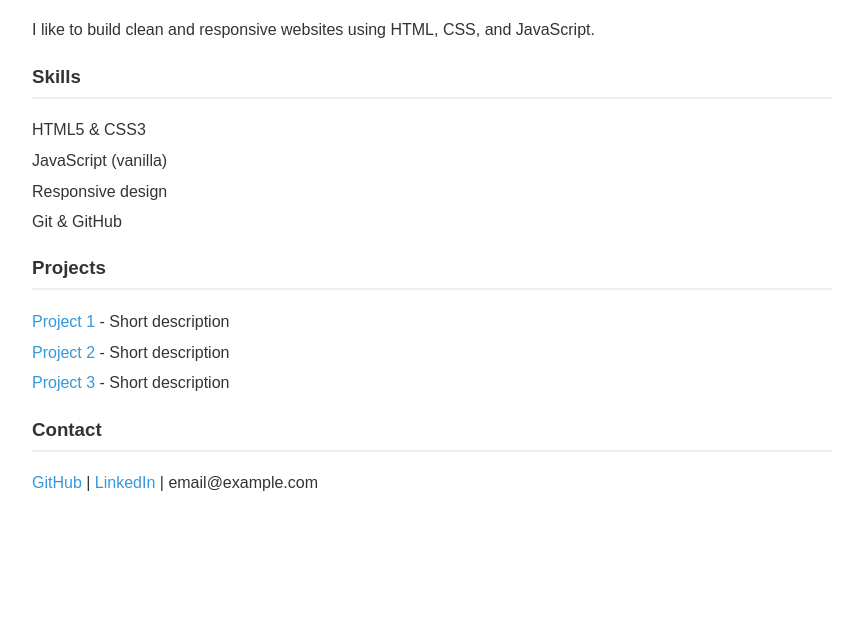
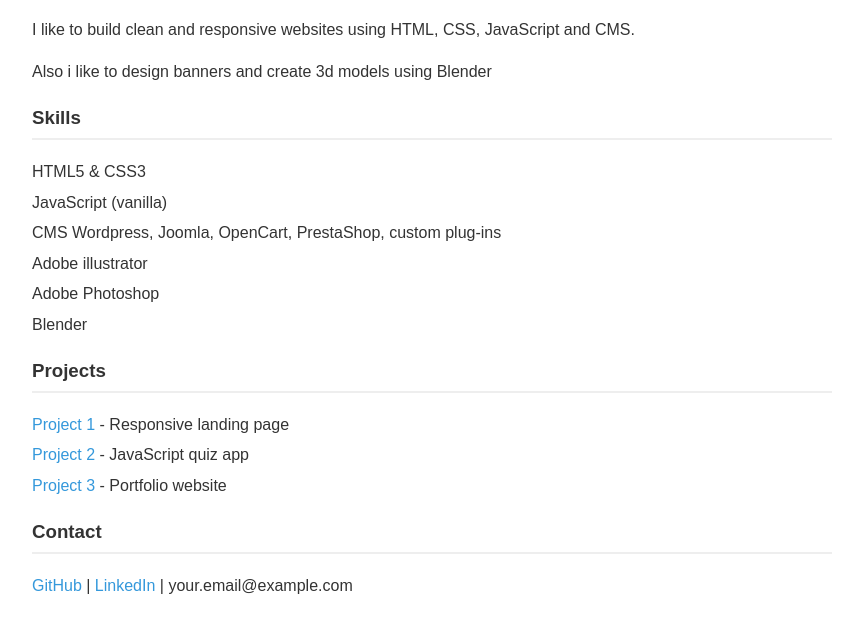
Before and after one commit to Dina-Dm/Dina-Dm.github.io, a plain HTML site: page index.html in a window 1280 px wide. Shown: the part 155-788 px from the top of the page, without its empty margins (208-1071 px from the left). Drawn offline with Linux system fonts and the light colour scheme.

Commit message:
updated content and sections
Updated the content and structure of the index.html file, adding new skills, projects, and contact information.

```diff
--- a/index.html
+++ b/index.html
@@ -1,47 +1,54 @@
 <!DOCTYPE html>
 <html lang="en">
 <head>
-  <meta charset="UTF-8" />
-  <meta name="viewport" content="width=device-width, initial-scale=1.0" />
-  <title>Dina Damianaki | web Developer</title>
-  <link rel="stylesheet" href="style.css" />
+  <meta charset="UTF-8">
+  <meta name="viewport" content="width=device-width, initial-scale=1.0">
+  <title>Dina Damianaki | Frontend Developer</title>
+  <link rel="stylesheet" href="style.css">
 </head>
-  <body>
+<body>
+
+  <!-- HERO SECTION -->
   <header class="hero">
     <h1>Dina Damianaki</h1>
     <h2>Frontend Developer Mid </h2>
-    <p>I like to build clean and responsive websites using HTML, CSS, and JavaScript.</p>
+    <p>I like to build clean and responsive websites using HTML, CSS, JavaScript and CMS.</p>
+    <p>Also i like to design banners and create 3d models using Blender</p>
   </header>
 
+  <!-- SKILLS SECTION -->
   <section class="skills">
     <h3>Skills</h3>
     <ul>
       <li>HTML5 & CSS3</li>
       <li>JavaScript (vanilla)</li>
-      <li>Responsive design</li>
-      <li>Git & GitHub</li>
+      <li>CMS Wordpress, Joomla, OpenCart, PrestaShop, custom plug-ins</li>
+      <li>Adobe illustrator</li>
+      <li>Adobe Photoshop</li>
+      <li>Blender</li>
     </ul>
   </section>
 
+  <!-- PROJECTS SECTION -->
   <section class="projects">
     <h3>Projects</h3>
     <ul>
-      <li><a href="#">Project 1</a> - Short description</li>
-      <li><a href="#">Project 2</a> - Short description</li>
-      <li><a href="#">Project 3</a> - Short description</li>
+      <li><a href="#">Project 1</a> - Responsive landing page</li>
+      <li><a href="#">Project 2</a> - JavaScript quiz app</li>
+      <li><a href="#">Project 3</a> - Portfolio website</li>
     </ul>
   </section>
 
+  <!-- CONTACT SECTION -->
   <section class="contact">
     <h3>Contact</h3>
     <p>
       <a href="https://github.com/Dina-Dm">GitHub</a> |
       <a href="https://www.linkedin.com/in/username">LinkedIn</a> |
-      email@example.com
+      your.email@example.com
     </p>
   </section>
+
+  <script src="script.js"></script>
 </body>
-
-
-
 </html>
```
